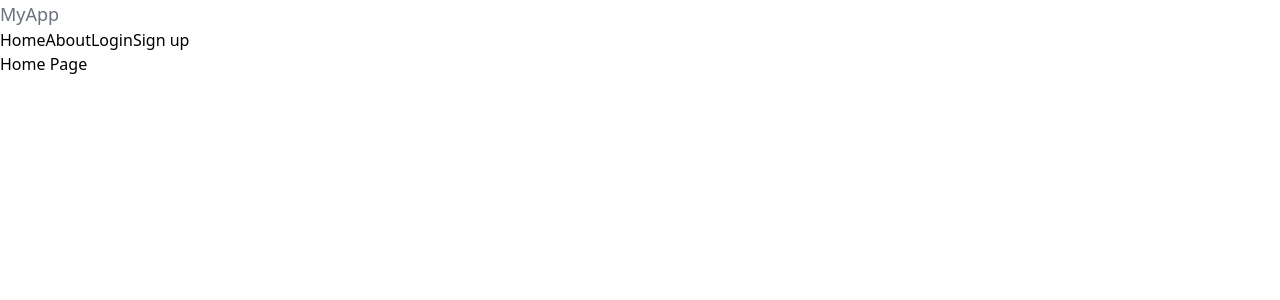
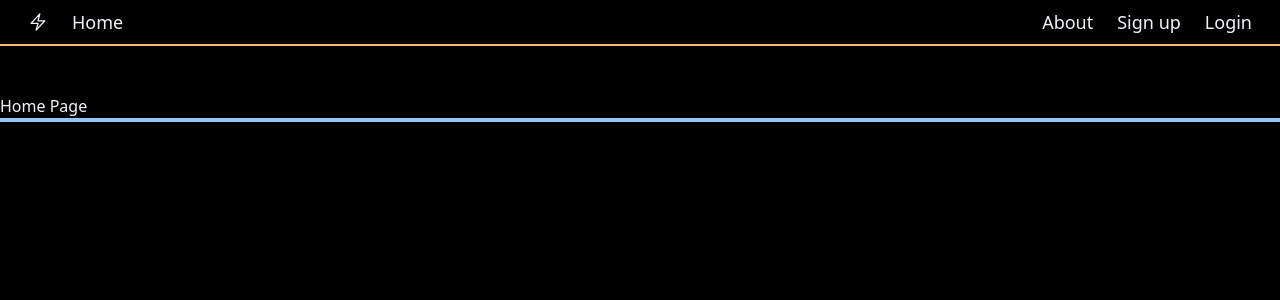
Before and after one commit to dlindqu3/weather-frontend, a React (Create React App) app: page / in a window 1280 px wide. Shown: the top 300 px of the page. Built offline with nearby package versions, Linux system fonts and the light colour scheme.

Commit message:
styled navbar

```diff
--- a/src/App.js
+++ b/src/App.js
@@ -19,7 +19,8 @@ function App() {
     <div className="App">
       <BrowserRouter>
         <Navbar setCurrentUser={setCurrentUser} currentUser={currentUser} />
-        <div className='forStyles'>
+        {/* MAIN STYLES FOR APP ON THIS DIV: */}
+        <div className='text-slate-100 bg-black h-screen'>
           <Routes>
           <Route path="/" element={<Home />} exact />
           <Route path="/about" element={<About />} exact />
--- a/src/components/Navbar.js
+++ b/src/components/Navbar.js
@@ -1,29 +1,73 @@
-import React from 'react'
-import { Link, useNavigate } from 'react-router-dom'
+import React from "react";
+import { Link, useNavigate } from "react-router-dom";
 
-function Navbar( { currentUser, setCurrentUser } ) {
-
-  let navigate = useNavigate()
+function Navbar({ currentUser, setCurrentUser }) {
+  let navigate = useNavigate();
 
   const handleLogout = () => {
-    console.log('handling logout')
-    localStorage.removeItem('user')
-    setCurrentUser(null)
-    navigate("/")
-  }
+    console.log("handling logout");
+    localStorage.removeItem("user");
+    setCurrentUser(null);
+    navigate("/");
+  };
 
   return (
-    <header>
-      <h2 className="text-gray-500 text-lg">MyApp</h2>
-      <Link to="/" >Home</Link>
-      <Link to="/about">About</Link>
-      { !currentUser && <Link to="/login">Login</Link> }
-      { !currentUser && <Link to="/signup">Sign up</Link> }
-      { currentUser && <Link to="/weather-charts">Weather charts</Link> }
-      { currentUser && <p>{ currentUser }</p> }
-      { currentUser && <Link to="/" onClick={handleLogout} >Logout</Link> }
+    <header className="text-slate-100 bg-black border-b-2 border-orange-300 text-lg px-2 py-2">
+      <div className="flex justify-between">
+
+        <div className="ml-5 space-x-6 flex">
+          <div className="py-1">
+          <svg
+            xmlns="http://www.w3.org/2000/svg"
+            fill="none"
+            viewBox="0 0 24 24"
+            stroke-width="1.5"
+            stroke="currentColor"
+            className="w-5 h-5"
+          >
+            <path
+              stroke-linecap="round"
+              stroke-linejoin="round"
+              d="M3.75 13.5l10.5-11.25L12 10.5h8.25L9.75 21.75 12 13.5H3.75z"
+            />
+          </svg>
+          </div>
+          <span>
+            <Link to="/">Home</Link>
+          </span>
+        </div>
+
+        <div className="flex space-x-6 mr-5">
+          <div>
+            <Link to="/about">About</Link>
+          </div>
+          {!currentUser && (
+            <div>
+              <Link to="/signup">Sign up</Link>
+            </div>
+          )}
+          {!currentUser && (
+            <div>
+              <Link to="/login">Login</Link>
+            </div>
+          )}
+          {currentUser && (
+            <div>
+              <Link to="/weather-charts">Weather charts</Link>
+            </div>
+          )}
+          {currentUser && <div>{currentUser}</div>}
+          {currentUser && (
+            <div>
+              <Link to="/" onClick={handleLogout}>
+                Logout
+              </Link>
+            </div>
+          )}
+        </div>
+      </div>
     </header>
-  )
+  );
 }
 
-export default Navbar
+export default Navbar;
--- a/src/pages/Home.js
+++ b/src/pages/Home.js
@@ -11,7 +11,9 @@ function Home() {
 
   return (
     <div>
-      <p>Home Page</p>
+      <br />
+      <br />
+      <p className="border-b-4 border-blue-300">Home Page</p>
     </div>
   )
 }
```
Also changed, not shown: 1 other file (tests, documents, lock files or other folders).
